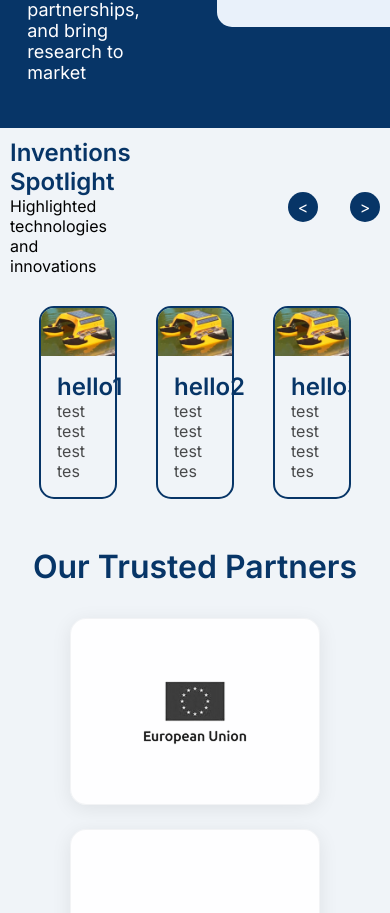
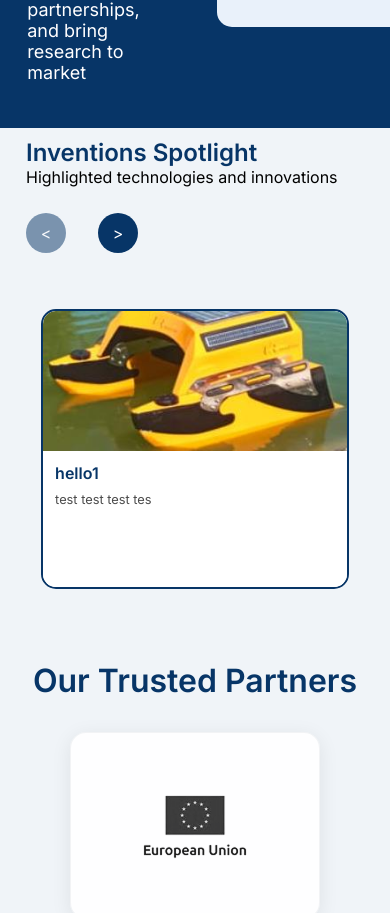
Before and after one commit to yahya-mdarhri/cie_market_frontend, a React (Vite) app: page /tto in a window 390 px wide. Shown: the part 2480-3393 px from the top of the page. Built offline with nearby package versions, Linux system fonts and the light colour scheme.

Commit message:
chore: refactor and animation to the highlited invention section

```diff
--- a/src/components/ui/Landing/InventionCard/InventionCard.css
+++ b/src/components/ui/Landing/InventionCard/InventionCard.css
@@ -1,36 +1,94 @@
 .InventionCard {
-	width: 25%;
 	display: flex;
 	position: relative;
 	border-radius: 15px;
 	border: 2px solid var(--primary-color);
 	flex-direction: column;
+	overflow: hidden;
+	transition: all 0.3s ease-in-out;
+	cursor: pointer;
+	background: white;
+	height: auto;
+	/* min-height: 300px; */
+	width: 85%;
+	margin: 0 auto;
+}
+
+.InventionCard:hover {
+	transform: translateY(-5px);
+	box-shadow: 0 10px 20px rgba(0, 0, 0, 0.1);
 }
 
 .InventionCard .InventionImg {
 	border-top-right-radius: 12.75px;
 	border-top-left-radius: 12.75px;
-	height: 80%;
+	height: 160px;
+	width: 100%;
+	object-fit: cover;
+	transition: transform 0.3s ease-in-out;
+}
+
+.InventionCard:hover .InventionImg {
+	transform: scale(1.05);
 }
 
 .InventionCard .blueArrow {
-	width: 7%;
-	top: 62%;
-	left: 90%;
+	width: 24px;
 	position: absolute;
+	top: 1rem;
+	right: 1rem;
+	transition: transform 0.3s ease;
+	opacity: 0;
+}
+
+.InventionCard:hover .blueArrow {
+	opacity: 1;
+	transform: translateX(5px);
 }
 
 .InventionCardContent {
 	display: flex;
 	flex-direction: column;
 	padding: 1rem;
+	gap: 0.5rem;
+	background: white;
+	flex: 1;
 }
 
 .InventionCardContent h2 {
 	color: var(--primary-color);
+	margin: 0;
+	font-size: 1.1rem;
+	transition: color 0.3s ease;
 }
 
 .InventionCardContent p {
 	color: #000;
-	opacity: 70%;
+	opacity: 0.7;
+	margin: 0;
+	font-size: 0.85rem;
+	line-height: 1.4;
 }
+
+@media (max-width: 768px) {
+	.InventionCard {
+		width: 90%;
+		min-height: 280px;
+	}
+
+	.InventionCard .InventionImg {
+		height: 140px;
+	}
+
+	.InventionCardContent {
+		padding: 0.75rem;
+	}
+
+	.InventionCardContent h2 {
+		font-size: 1rem;
+	}
+
+	.InventionCardContent p {
+		font-size: 0.8rem;
+	}
+}
--- a/src/pages/landing/tto/tto.css
+++ b/src/pages/landing/tto/tto.css
@@ -113,11 +113,106 @@
 
 .LandingInventionCards {
 	display: flex;
-	width: 80%;
-	overflow: auto;
-	scrollbar-width: none; /* Firefox */
-	-ms-overflow-style: none;  /* IE and Edge */
-	justify-self: center;
-	justify-content: space-between;
-	gap: 1;
+	width: 100%;
+	overflow: hidden;
+	position: relative;
+	padding: 1rem;
+	margin: 0 auto;
+	max-width: 1200px;
 }
+
+.inventionCardsContainer {
+	display: flex;
+	gap: 1.5rem;
+	transition: transform 0.5s ease-in-out;
+	width: 100%;
+	padding: 0.5rem;
+}
+
+.inventionCardWrapper {
+	flex: 0 0 calc(33.333% - 1rem);
+	opacity: 0;
+	transform: translateY(20px);
+	animation: fadeInUp 0.5s forwards;
+	transition: transform 0.5s ease-in-out;
+}
+
+@keyframes fadeInUp {
+	from {
+		opacity: 0;
+		transform: translateY(20px);
+	}
+	to {
+		opacity: 1;
+		transform: translateY(0);
+	}
+}
+
+.HighLightSpot {
+	max-width: 1200px;
+	margin: 0 auto 2rem auto;
+	padding: 0 1rem;
+}
+
+.HighLightSpotRight div {
+	background-color: var(--primary-color);
+	border-radius: 100%;
+	width: 40px;
+	height: 40px;
+	display: flex;
+	align-items: center;
+	justify-content: center;
+	text-align: center;
+	color: var(--white);
+	cursor: pointer;
+	transition: all 0.3s ease;
+}
+
+.HighLightSpotRight div:hover:not([aria-disabled="true"]) {
+	transform: scale(1.1);
+	background-color: var(--secondary-color);
+}
+
+.HighLightSpotRight div[aria-disabled="true"] {
+	opacity: 0.5;
+	cursor: not-allowed;
+}
+
+@media (max-width: 768px) {
+	.inventionCardWrapper {
+		flex: 0 0 100%;
+	}
+
+	.HighLightSpot {
+		flex-direction: column;
+		align-items: flex-start;
+		gap: 1rem;
+	}
+
+	.HighLightSpotLeft {
+		width: 100%;
+	}
+
+	.HighLightSpotRight {
+		width: 100%;
+		justify-content: flex-start;
+	}
+}
+
+/* Animation for cards */
+.inventionCard {
+	opacity: 0;
+	transform: translateY(20px);
+	animation: fadeInUp 0.5s forwards;
+}
+
+@keyframes fadeInUp {
+	from {
+		opacity: 0;
+		transform: translateY(20px);
+	}
+	to {
+		opacity: 1;
+		transform: translateY(0);
+	}
+}
--- a/src/pages/landing/tto/tto.tsx
+++ b/src/pages/landing/tto/tto.tsx
@@ -13,7 +13,7 @@ import p3 from "../../../assets/partners/3.png";
 import p4 from "../../../assets/partners/4.png";
 import p5 from "../../../assets/partners/5.png";
 
-import { useState } from "react";
+import { useState, useEffect } from "react";
 import Partners from "@ui/Landing/Partners/Partners";
 
 const statsData:StatsItemsType = {
@@ -65,19 +65,28 @@ const inventionCardData = [
 ];
 
 function LandingInventionCards() {
-	const [slice, setSlice] = useState<[number, number]>([0, 3]);
+	const [currentIndex, setCurrentIndex] = useState(0);
+	const cardsPerView = 3;
 
-	// moveLeft and moveRight will be animated later
 	const moveLeft = () => {
-		if (slice[0] > 0) {
-			setSlice([slice[0] - 1, slice[1] - 1]);
+		if (currentIndex > 0) {
+			setCurrentIndex(currentIndex - 1);
 		}
 	};
+
 	const moveRight = () => {
-		if (slice[1] < inventionCardData.length) {
-			setSlice([slice[0] + 1, slice[1] + 1]);
+		if (currentIndex < inventionCardData.length - cardsPerView) {
+			setCurrentIndex(currentIndex + 1);
 		}
-	}
+	};
+
+	const getTranslateValue = () => {
+		// Calculate the width of a single card (including gap)
+		const cardWidth = 100 / cardsPerView; // Width in percentage
+		const gapWidth = 1.5; // 1.5rem gap converted to percentage
+		return -(currentIndex * (cardWidth + gapWidth));
+	};
+
 	return (
 		<>
 			<div className="HighLightSpot">
@@ -88,19 +97,56 @@ function LandingInventionCards() {
 					</div>
 				</div>
 				<div className="HighLightSpotRight">
-					<div className="leftbtn" onClick={moveLeft}>{'<'}</div>
-					<div className="Rightbtn" onClick={moveRight}>{'>'}</div>
+					<div
+						className="leftbtn"
+						onClick={moveLeft}
+						style={{ opacity: currentIndex === 0 ? 0.5 : 1 }}
+						role="button"
+						tabIndex={0}
+						onKeyDown={(e) => e.key === 'Enter' && moveLeft()}
+						aria-disabled={currentIndex === 0}
+					>
+						{'<'}
+					</div>
+					<div
+						className="Rightbtn"
+						onClick={moveRight}
+						style={{
+							opacity: currentIndex >= inventionCardData.length - cardsPerView ? 0.5 : 1
+						}}
+						role="button"
+						tabIndex={0}
+						onKeyDown={(e) => e.key === 'Enter' && moveRight()}
+						aria-disabled={currentIndex >= inventionCardData.length - cardsPerView}
+					>
+						{'>'}
+					</div>
 				</div>
 			</div>
 			<div className="LandingInventionCards">
-				{inventionCardData.slice(...slice).map((item, index) => (
+				<div
+					className="inventionCardsContainer"
+					style={{
+						transform: `translateX(${getTranslateValue()}%)`,
+					}}
+				>
+					{inventionCardData.map((item, index) => (
+						<div
+							key={index}
+							className="inventionCardWrapper"
+							style={{
+								opacity: index >= currentIndex && index < currentIndex + cardsPerView ? 1 : 0.3
+							}}
+						>
 							<InventionCard
 								key={index}
 								title={item.title}
 								description={item.description}
 								image={item.image}
 							/>
+						</div>
 					))}
+				</div>
 			</div>
 		</>
 	);
```
Lines whose indentation alone changed are shown as unchanged.
